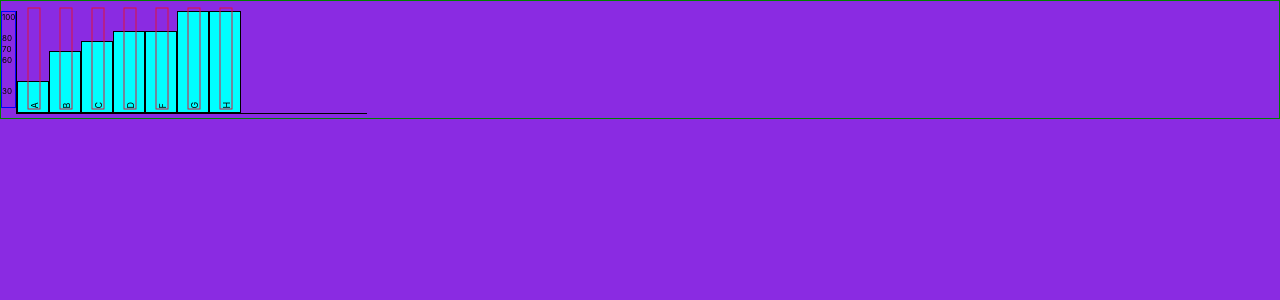
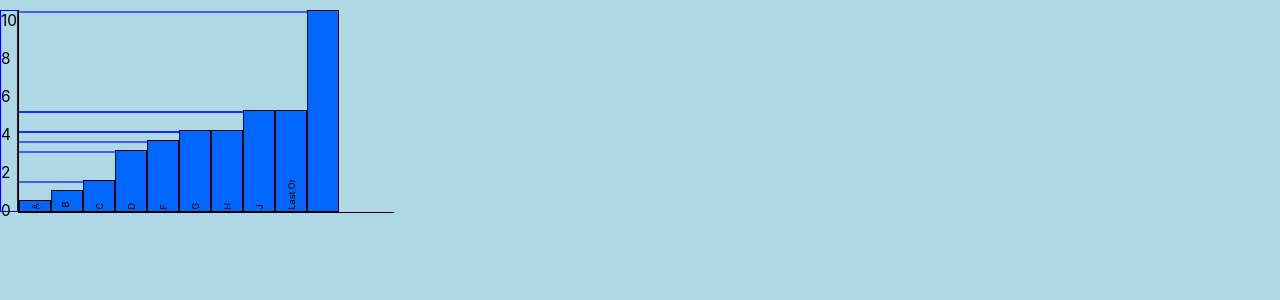
Before and after one commit to edwinsn/expenseseyes, a React (Create React App) app: page / in a window 1280 px wide. Shown: the top 300 px of the page. Built offline with nearby package versions, Linux system fonts and the light colour scheme.

Commit message:
Problems with the y axis solved.

```diff
--- a/src/App.js
+++ b/src/App.js
@@ -3,7 +3,7 @@ import Bar from './Components/Bar'
 function App() {
   return (
     <div className="App">
-        <Bar heights={[30,60,70,100,80,100,80]} labels={["A", "B","C","D","F","G","H"]} />
+        <Bar heights={[10,30,20,60,70,100,80,100,80,200]} labels={["A", "B","C","D","F","G","H","J","Last One"]} />
     </div>
   );
 }
--- a/src/Components/Bar.js
+++ b/src/Components/Bar.js
@@ -9,56 +9,88 @@ class Bar extends Component{
 
     let bars = [] ;
     let frecuences = [];
+
+//Normalize(0,100) the data
+
+//bars styles
+
     let labelsStyles=[];
+    let maxHeight = Math.max(...this.props.heights);
 
     let heightsStyle = this.props.heights.sort(function(a, b){return a - b}).map((h,i,heights)=>{
 
-            labelsStyles[i]={marginTop:(!heights[i-1])?(-heights[i]):Math.abs(heights[i]-heights[1])}
-            console.log(labelsStyles[i])
-            return {height: h+"px",marginTop:Math.max(...this.props.heights)-h}
+        labelsStyles[i]={marginTop:(!heights[i-1])?(-heights[i]):Math.abs(h-heights[1])}
+
+        labelsStyles[i]={marginTop:0};
+        return {height: h+"px",marginTop:maxHeight-h}
 
     });
+
+    let barStyles = heightsStyle.map((height, index)=>{
+        return {...height,...this.props.widths[index],...this.props.backGroundColor[index]}
+    });
+
+    let right = 0;
+
+    barStyles.forEach((Style,index)=>{
+
+        let adjustLabel = 22;
+            console.log(right)
+        bars.push(<div key= {index} className="bar inline" style={Style}>
+                      <div className="horizontalLines" style={{width:right+"px"}}></div>
+                      <p className="label" style={{marginTop:(Style['height'].slice(0,-2)-adjustLabel)+"px"}} >{this.props.labels[index]}</p>
+                  </div>);
+        right +=this.props.heights.length*this.props.widths[0].width.slice(0,-2)*index+2;
+        console.log(right)
+
+    });
+
+
+// frecuences style (labels in the y-axe)
+
+let frecuencesfontSize={fontSize:maxHeight/13}
+let paddingTop = "19px"
+
+    for(let i=0;i<=maxHeight/40;i++){
+
+        paddingTop= (i===maxHeight/40)?0:paddingTop;
+
+        frecuences.unshift(
+            <div  style={{...frecuencesfontSize,paddingTop:paddingTop}}>{2*i}</div>
+        );
+    }
+
+/*
 
     let uniqueHeights = this.props.heights.filter( (value, index, heights) =>{
         return heights.indexOf(value) === index;
         });
 
 
-        let frecuenceFontHeight =Math.round( (Math.max(...this.props.heights) / uniqueHeights.length) -12 )
-        let frecuencesStyle = {
+    let frecuenceFontHeight =Math.round( maxHeight / (3*uniqueHeights.length))
+    let frecuencesfontSize = {
               fontSize: frecuenceFontHeight+"px"
     };
 
 
-        uniqueHeights.forEach( (h,i,uniHeight)=>{
+    uniqueHeights.forEach( (h,i,uniHeights)=>{
 
-            let paddingTop = (uniHeight[i+1]?uniHeight[i+1]:h)-h ;
-            console.log(paddingTop)
-            paddingTop = ((paddingTop-frecuenceFontHeight)>0)?(paddingTop-9):0;
+        let paddingTop = (uniHeights[i+1]?uniHeights[i+1]:h)-h ;
 
+        paddingTop = ((paddingTop-frecuenceFontHeight)>0)?(paddingTop-6):0;
 
-            console.log(paddingTop)
-            console.log("----")
-
-            frecuences.unshift(<div key={frecuencesStyle['paddingTop'] } style={{...frecuencesStyle,paddingTop:paddingTop}}>{h}</div>);
-
+        frecuences.unshift(
+            <div  style={{...frecuencesfontSize,paddingTop:paddingTop}}>{h+"-"}</div>);
     });
 
-        let barStyles = heightsStyle.map((height, index)=>{
-            return {...height,...this.props.widths[index],...this.props.backGroundColor[index]}
-        });
-        barStyles.forEach((Style,index)=>{
-
-            bars.push(<div key= {index} className="bar inline" style={Style}><p className="label" style={labelsStyles[index]}>{this.props.labels[index]}</p></div>);
-
-
-        });
+*/
+    let chartWidth = this.props.heights.length*this.props.widths[0].width.slice(0,-2)+3*this.props.heights.length+45;
 
 
         return (
             <section>
-            <div className="frecuences inline" style={{height:(Math.max(...this.props.heights)-5)+"px"}} >{frecuences}</div>
-            <div className="chart inline ">
+            <div className="frecuences inline" style={{height:maxHeight+"px"}} >{frecuences}</div>
+            <div className="chart inline " style={{width:chartWidth+"px"}}>
                     {bars}
             </div>
             </section>
@@ -71,7 +103,7 @@ const defaulWidths = []
 const backGroundColor = []
 for(let i=0;i<10;i++)  defaultHeights.push("40px")
 for(let i=0;i<10;i++)  defaulWidths.push({width:"30px"})
-for(let i=0;i<10;i++)  backGroundColor.push({background:"aqua"})
+for(let i=0;i<10;i++)  backGroundColor.push({background:"rgb(0, 102, 255)"})
 
 
 
--- a/src/assets/css/bar.css
+++ b/src/assets/css/bar.css
@@ -1,5 +1,9 @@
 body{
-  background-color: blueviolet;
+  background-color: lightblue;
+}
+@viewport{
+  max-zoom: 300%;
+
 }
 
 .bar{
@@ -7,31 +11,38 @@ body{
   float: left;
 }
 
-
 .chart{
   border-bottom: 1px solid black;
   border-left: 1px solid black;
-  width:350px;
-
+  overflow: hidden;
+}
+.frecuences{
+  border: 1px solid blue;
+  float: left;
 }
 
 .inline{
   display: inline-block;
 }
 section{
-  border: 1px solid green;
+  /*border: 1px solid green;*/
   padding-top: 10px;
-}
-
-.frecuences{
-  float: left;
-  border: 1px solid blue  ;
+  overflow: visible;
 }
 
 .label{
-  transform: rotate(-90deg) translate(0,-35px);
+  transform: rotate(-90deg);
   font-size: xx-small;
   overflow: hidden;
-  width: 100px;
-  border: 1px solid crimson;
+  white-space: nowrap;
+/*  border: 1px solid crimson;*/
 }
+
+.horizontalLines{
+  border: 0.3px solid rgba(0, 0, 255, 0.575);
+  position: relative;
+  z-index: -1;
+  width: 250px;
+  float:right;
+  color:rgb(0, 102, 255)
+}
```
Lines whose indentation alone changed are shown as unchanged.
